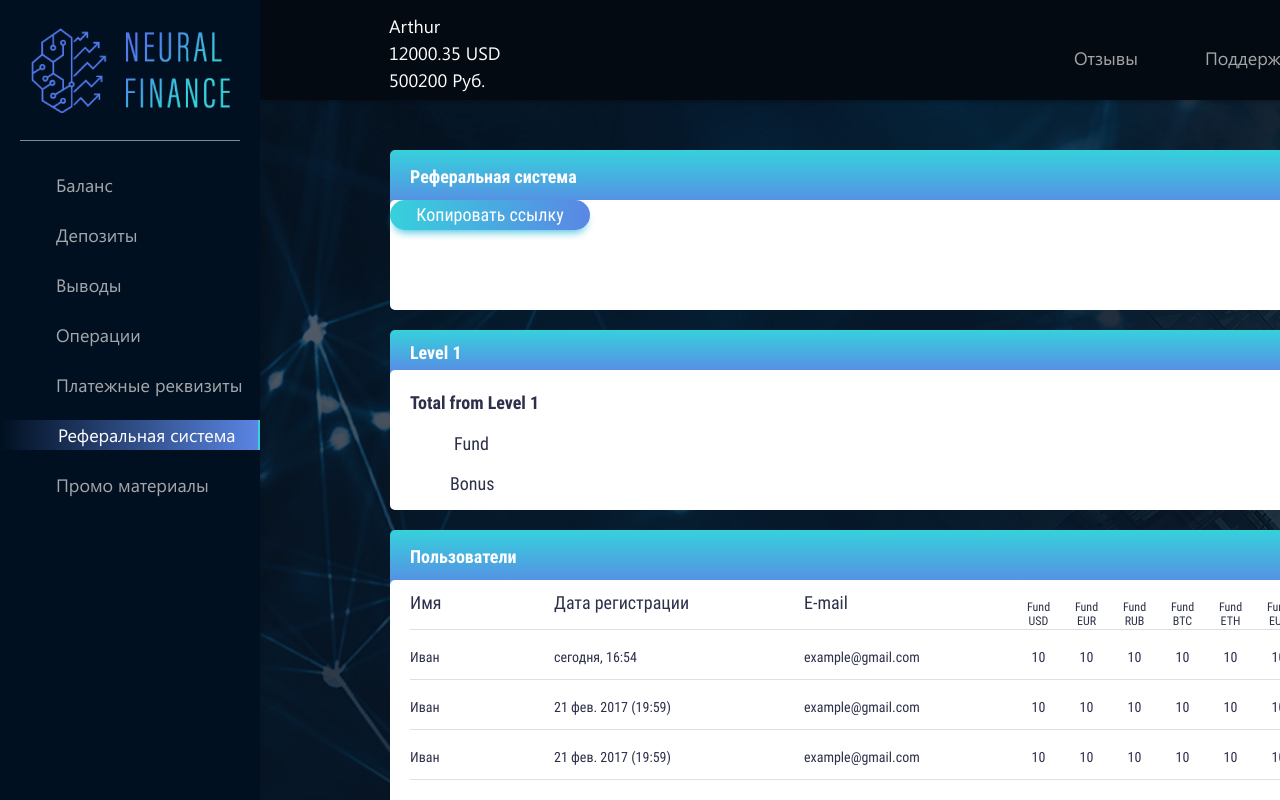
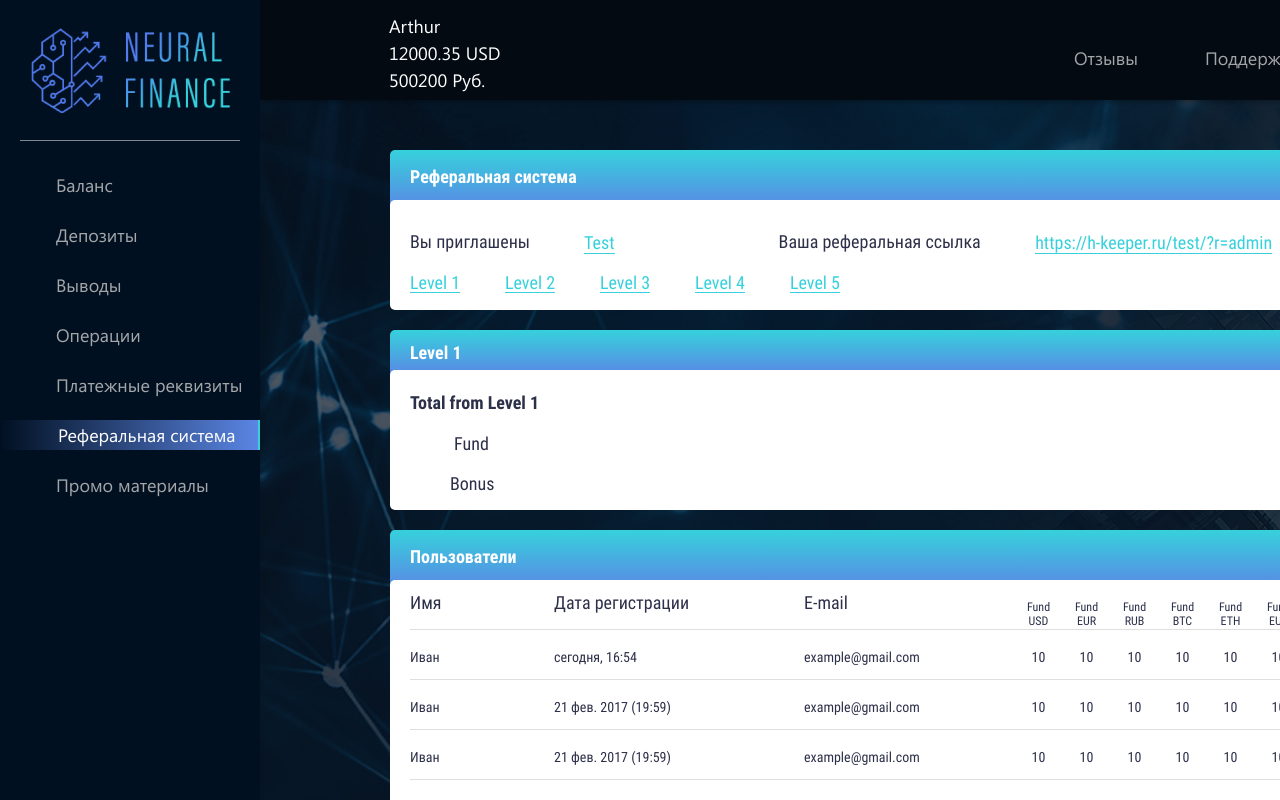
Before and after one commit to isuknovalnik/nf, a website: page source/ref.html in a window 1280 px wide. Shown: the top 800 px of the page. Drawn offline with nearby package versions, Linux system fonts and the light colour scheme; files that its build step writes are made by us from their sources.

Commit message:
Реф. система верхний блок

```diff
--- a/source/ref.html
+++ b/source/ref.html
@@ -47,7 +47,22 @@
             <section class="ref__section ref__section_system">
               <h3 class="account-heading">Реферальная система</h3>
               <div class="ref__content-wrap">
-                <button type="button" class="ref__btn">Копировать ссылку</button>
+                <div class="ref__system-wrap">
+                  <div class="ref__system-text">Вы приглашены</div>
+                  <a href="#" class="ref__test-link">Test</a>
+                  <div class="ref__ref-wrap">
+                    <div class="ref__link-descr">Ваша реферальная ссылка</div>
+                    <a href="https://h-keeper.ru/test/?r=admin" class="ref__ref-link">https://h-keeper.ru/test/?r=admin</a>
+                    <button type="button" class="ref__btn">Копировать ссылку</button>
+                  </div>
+                </div>
+                <div class="ref__levels">
+                  <a href="#" class="ref__level">Level 1</a>
+                  <a href="#" class="ref__level">Level 2</a>
+                  <a href="#" class="ref__level">Level 3</a>
+                  <a href="#" class="ref__level">Level 4</a>
+                  <a href="#" class="ref__level">Level 5</a>
+                </div>
               </div>
             </section>
             <section class="ref__section ref__section_level">
--- a/source/styles/blocks/ref.scss
+++ b/source/styles/blocks/ref.scss
@@ -94,6 +94,77 @@
     font-weight: 400;
   }
 
+  &__system-wrap {
+    display: flex;
+    align-items: flex-end;
+    width: 1100px;
+    min-height: 30px;
+    margin: 0 auto 20px;
+    padding-top: 24px;
+  }
+
+  &__system-text {
+    margin-right: 54px;
+    padding-bottom: 1px;
+    font-size: 18px;
+    font-weight: 400;
+  }
+
+  &__test-link {
+    margin-right: 164px;
+    padding-bottom: 1px;
+    font-size: 18px;
+    line-height: 18px;
+    font-weight: 400;
+    text-decoration: none;
+    color: $nf-int;
+    border-bottom: 1px solid $nf-int;
+  }
+
+  &__ref-wrap {
+    display: flex;
+    justify-content: space-between;
+    align-items: flex-end;
+    width: 730px;
+    min-height: 30px;
+  }
+
+  &__link-descr {
+    // -margin-right: 56px;
+    padding-bottom: 1px;
+    font-size: 18px;
+    font-weight: 400;
+  }
+
+  &__ref-link {
+    // -margin-right: 37px;
+    margin-left: 26px;
+    margin-right: 8px;
+    padding-bottom: 1px;
+    font-size: 18px;
+    line-height: 18px;
+    font-weight: 400;
+    text-decoration: none;
+    color: $nf-int;
+    border-bottom: 1px solid $nf-int;
+  }
+
+  &__levels {
+    display: flex;
+    justify-content: space-between;
+    width: 430px;
+    margin-left: 20px;
+  }
+
+  &__level {
+    font-size: 18px;
+    line-height: 18px;
+    font-weight: 400;
+    text-decoration: none;
+    color: $nf-int;
+    border-bottom: 1px solid $nf-int;
+  }
+
   & .account-pagination {
     margin-top: 28px;
     margin-left: 26px;
```
